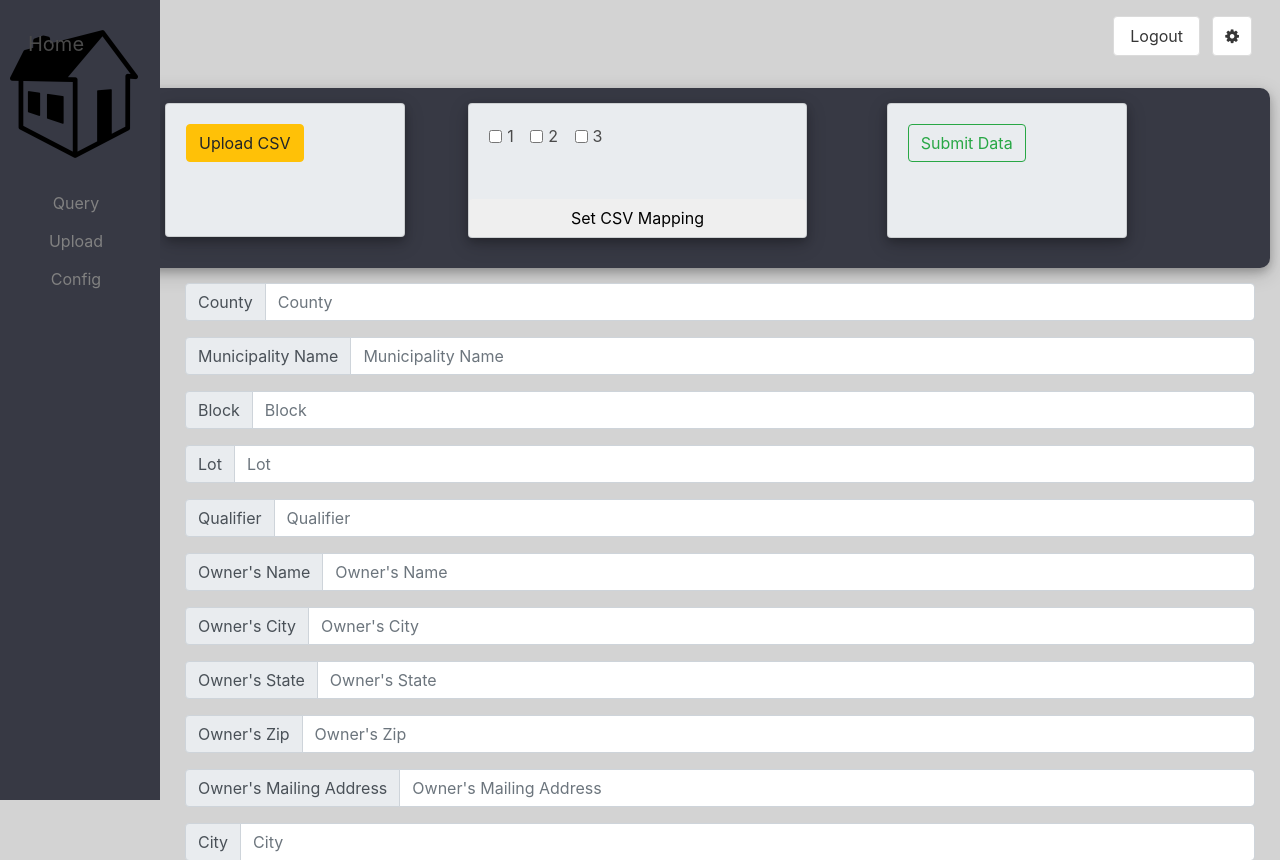
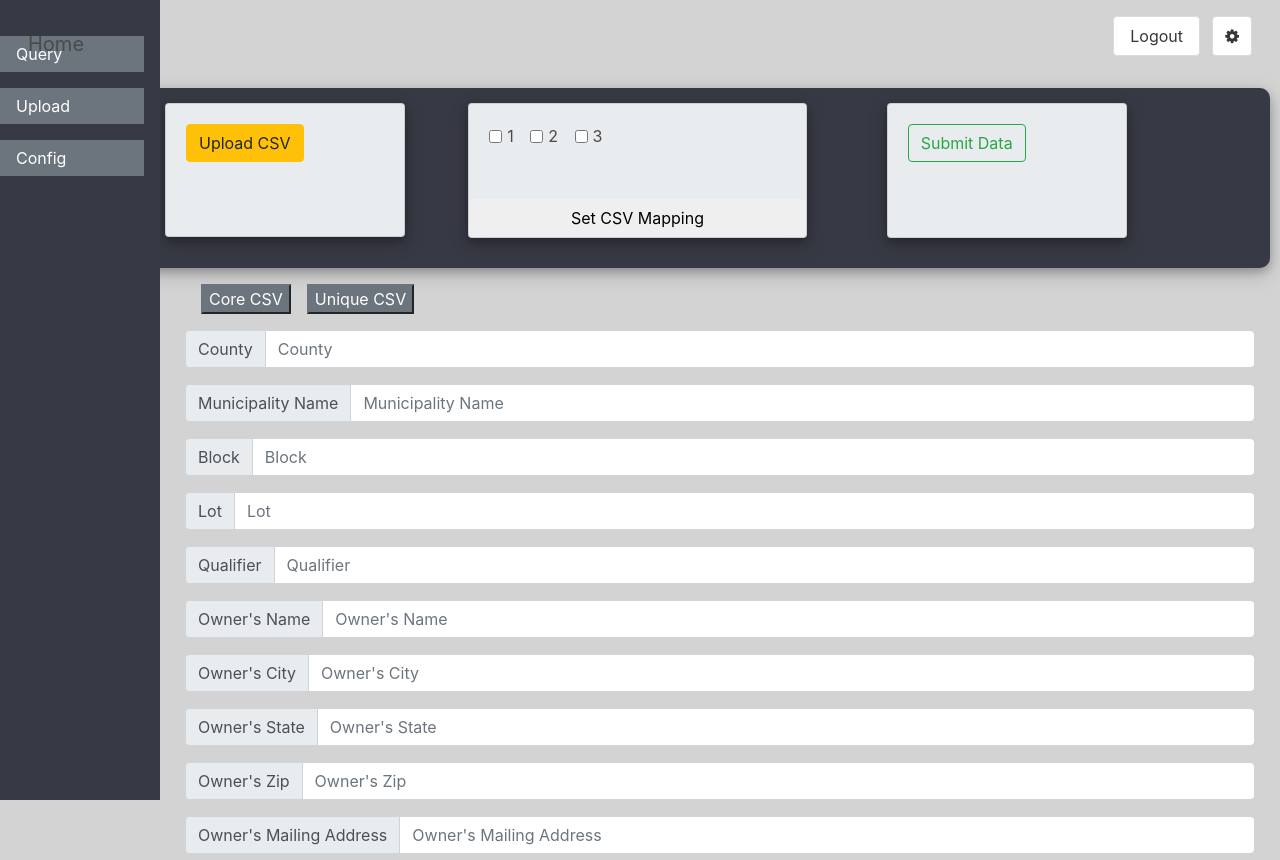
Before and after one commit to jeff-vincent/flask-csv-app, a Flask app: page /upload in a window 1280 px wide. Shown: the top 860 px of the page. Run offline with Flask 2, Linux system fonts and the light colour scheme; a user stored in the database is signed in; data comes from the database, SQL or seed files in the repository; some libraries are stand-ins or nearby versions.

Commit message:
UI progress on Upload View

```diff
--- a/app.py
+++ b/app.py
@@ -183,7 +183,7 @@ def query():
     data = Session.execute(query_string)
 
     # Populate the table
-    table = tabledef.ItemTable(data, table_id='table')
+    table = tabledef.ItemTable(data, table_id='table', classes='table')
     html = table.__html__()
 
     return html
--- a/static/css/style.css
+++ b/static/css/style.css
@@ -88,11 +88,6 @@
   display: block;
 }
 
-/* When you mouse over the navigation links, change their color */
-.sidenav a:hover {
-  color: #f1f1f1;
-}
-
 /* Style page content */
 .main {
   margin-left: 160px; /* Same as the width of the sidebar */
--- a/static/js/scripts.js
+++ b/static/js/scripts.js
@@ -23,6 +23,21 @@ var login = function() {
     }
   });
 };
+
+var showInputRows = function(){
+  inputRows = document.getElementById('inputRows')
+  setMappingCard = document.getElementById('setMappingCard')
+  inputRows.className=""
+  setMappingCard.className="card"
+}
+
+var hideInputRows = function(){
+  inputRows = document.getElementById('inputRows')
+  setMappingCard = document.getElementById('setMappingCard')
+  inputRows.className="hidden"
+  setMappingCard.className="hidden"
+
+}
 
 var submitData = function() {
 
@@ -80,6 +95,7 @@ const submitQuery = function() {
     let formData = new FormData();
     formData.append('query_string', queryString)
 
+
     let controls = document.getElementById('queryControls')
     controls.className = ''
     controls.style = ''
@@ -88,7 +104,7 @@ const submitQuery = function() {
                     <p style="margin-left: 20px; color: #373944; height: 10px;"> Query: ` + queryString + `</p>
                   </div>`
 
-    document.getElementById('table').innerHTML = `
+    document.getElementById('gray-spacer').innerHTML = `
                   <div style="margin: 100px;margin-left: 250px;" class="loader"></div>`
 
     $.post({
@@ -98,6 +114,11 @@ const submitQuery = function() {
       processData: false,
       contentType: false,
       success(response){
+
+        let graySpacer = document.getElementById('gray-spacer')
+        graySpacer.style = ''
+        graySpacer.className = ''
+        graySpacer.innerHTML = ''
         //response is html, so it can go straight in the div
         var div = document.getElementById('table');
         div.innerHTML = response
@@ -131,11 +152,12 @@ const submitQuery = function() {
             table.column()
           }
 
-          var buttonList = []
+          var buttonList = ['<div style="margin-left: 30px;" class="btn-grp" role="group">']
           for (var i = 0; i < columnList.length; i++){
             buttonString = '<button class="btn" id="' + columnList[i] + '"onclick="toggleColumn(this.id)">' + columnList[i] + '</button>'
             buttonList.push(buttonString)
           }
+          buttonList.push('</div>')
           buttons = buttonList.join("")
           //template literals work
           $("div.toolbar").html(buttons);
--- a/templates/query.html
+++ b/templates/query.html
@@ -10,12 +10,13 @@
 
           {% include "selector.html" %}
 
-
+          <div id="gray-spacer" style="height:500px;background-color: lightgray"></div>
         </div>
       <table id="table"></table>
 
 
 {% endblock %}
+
 </div>
 {% block scripts %}
 <script src="../static/js/scripts.js"></script>
--- a/templates/selector.html
+++ b/templates/selector.html
@@ -18,7 +18,6 @@
         <option value="!=">!=</option>
         <option value="=">=</option>
         <option value=">">></option>
-        <option value="<"><</option>
         <option value="<"><</option>
         <option value=">=">>=</option>
         <option value="<="><=</option>
@@ -52,7 +51,6 @@
                 <option value="=">=</option>
                 <option value=">">></option>
                 <option value="<"><</option>
-                <option value="<"><</option>
                 <option value=">=">>=</option>
                 <option value="<="><=</option>
         </select>
--- a/templates/sidebar.html
+++ b/templates/sidebar.html
@@ -1,8 +1,5 @@
 <div class="sidenav">
-    <div style="width: 80%">
-      <img style="margin: 10px" src="../static/3d-house.png">
-    </div>
-    <a class="btn mr-3 mt-3" href="/">Query</a>
-    <a class="btn mr-3" href="/upload">Upload</a>
-    <a class="btn mr-3" href="/config">Config</a>
+    <a class="btn-secondary mr-3 mt-3" style="color: white" href="/">Query</a>
+    <a class="btn-secondary mr-3 mt-3" style="color: white" href="/upload">Upload</a>
+    <a class="btn-secondary mr-3 mt-3" style="color: white" href="/config">Config</a>
   </div>
--- a/templates/upload.html
+++ b/templates/upload.html
@@ -22,7 +22,7 @@
   </div>
   <div class="col-sm-4">
 
-  <div class="card" style="  box-shadow: 0 4px 8px 0 rgba(0, 0, 0, 0.2), 0 6px 20px 0 rgba(0, 0, 0, 0.19);
+  <div class="card" id="setMappingCard"style="  box-shadow: 0 4px 8px 0 rgba(0, 0, 0, 0.2), 0 6px 20px 0 rgba(0, 0, 0, 0.19);
   width: 30rem; margin-bottom: 15px; margin-left: -65px; background-color: #E9ECEF">
       <div class="card-body">
 
@@ -54,7 +54,12 @@
         </div>
 
 </div>
+<div class="row ml-3 mt-3 mb-3">
+      <button class="btn-secondary mr-3" onclick="showInputRows()">Core CSV</button>
 
+      <button class="btn-secondary" onclick="hideInputRows()">Unique CSV</button>
+
+</div>
  {% include "inputRows.html" %}
 </div>
 </div>
```
Also changed, not shown: static/3d-house.png (deleted), templates/mapping.html (added).
